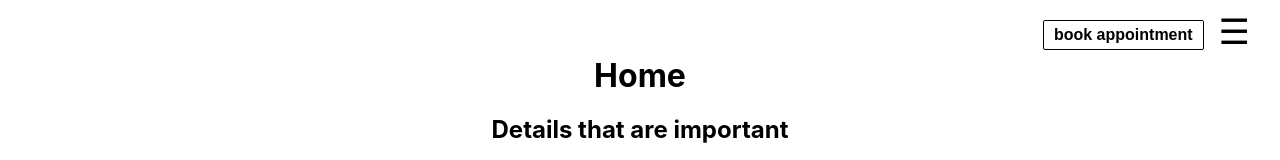
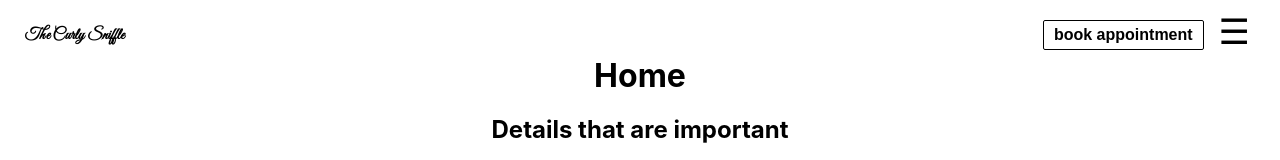
Before and after one commit to rheal3/curly-sniffle, a React (Create React App) app: page / in a window 1280 px wide. Shown: the top 160 px of the page. Built offline with nearby package versions, Linux system fonts and the light colour scheme; no server answers.

Commit message:
added logo link to top left corner, added style

```diff
--- a/src/App.js
+++ b/src/App.js
@@ -57,6 +57,8 @@ const NavOverlayContainer = styled.div`
     align-self: flex-end;
     padding-top: 10px;
     display: flex;
+    width: 100vw;
+    justify-content: flex-end;
     .menu-icon {
         font-size: 35px;
         padding-right: 30px;
@@ -78,7 +80,19 @@ const NavOverlayContainer = styled.div`
         background: #000;
         color: #FFF;
     }
-
+    .home-logo {
+        font-family: 'Great Vibes', cursive;
+        text-decoration: none;
+        color: #000;
+        padding: 5px;
+        font-weight: bold;
+        display: ${props => props.overlay === false ? "flex" : "none"}
+    }
+    .left {
+        position: fixed;
+        top: 20px;
+        left: 20px;
+    }
 `
 
 const ContentContainer = styled.div``
@@ -106,6 +120,7 @@ function App() {
         <AppContainer className="App">
             <Router>
                 <NavOverlayContainer overlay={overlay}>
+                    <Link to="/" className="home-logo left">The Curly Sniffle</Link>
                     <button onClick={() => {setAptOverlay(true)}}>book appointment</button>
                     {!overlay ?
                         <span className="menu-icon" onClick={() => {setOverlay(!overlay)}}>&#9776;</span> :
```
